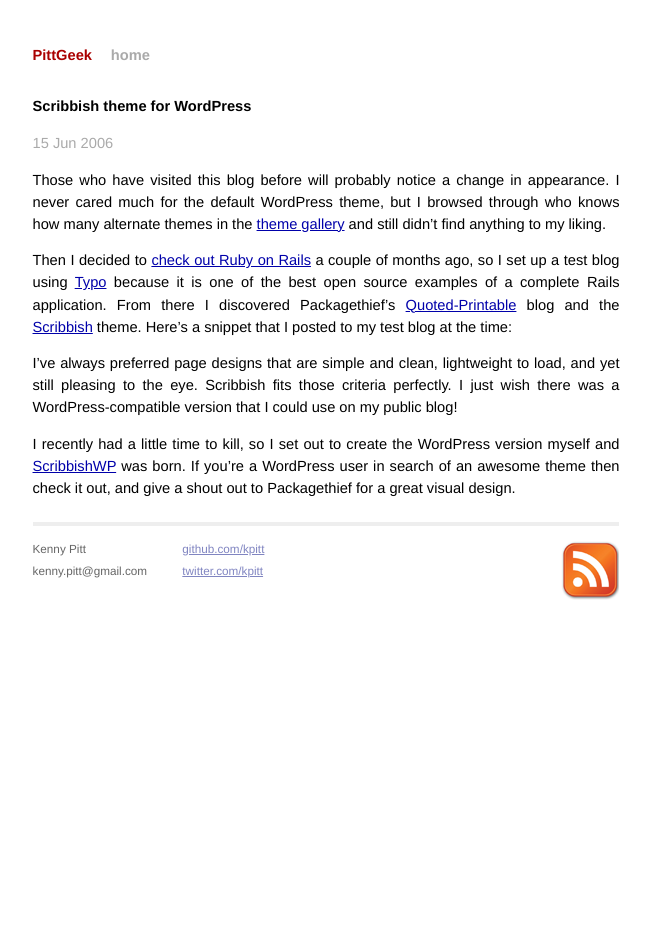
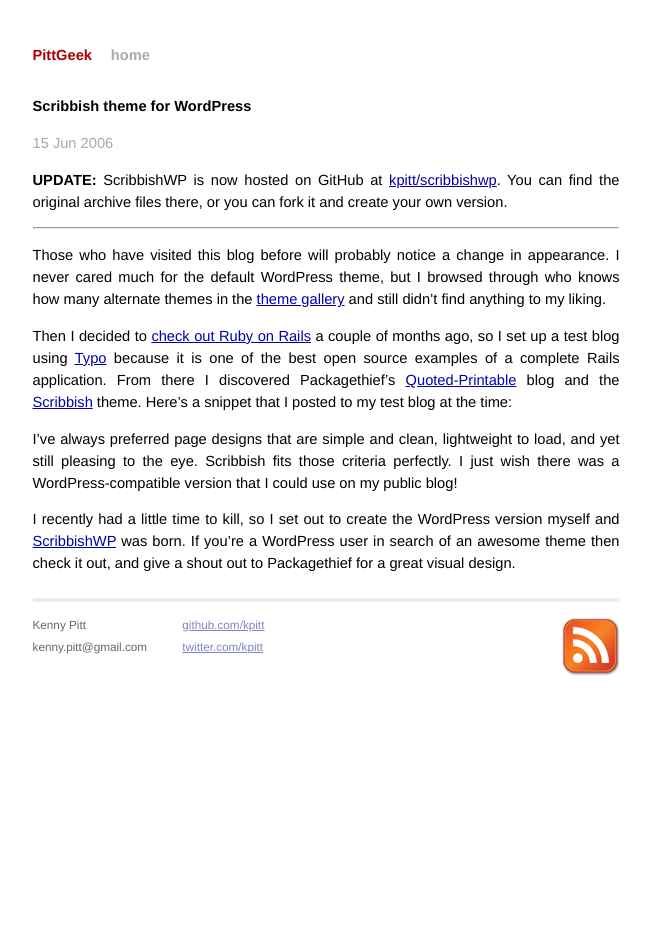
Before and after one commit to kpitt/kpitt.github.com, a Jekyll site: the page built from _posts/2006-06-15-scribbish-theme-for-wordpress.md, in a window 1280 px wide. Shown: the whole page, without its empty margins (314-965 px from the left). Built offline with Jekyll 4.4.1, drawn with Linux system fonts in a browser that asks for light colours; Markdown is read by kramdown in place of the engine named in the settings.

Commit message:
Update: ScribbishWP moved to GitHub.

```diff
--- a/_posts/2006-06-15-scribbish-theme-for-wordpress.md
+++ b/_posts/2006-06-15-scribbish-theme-for-wordpress.md
@@ -9,6 +9,10 @@
 - Blog
 ---
 
+**UPDATE:** ScribbishWP is now hosted on GitHub at [kpitt/scribbishwp](https://github.com/kpitt/scribbishwp).  You can find the original archive files there, or you can fork it and create your own version.
+
+---
+
 Those who have visited this blog before will probably notice a change in appearance. I never cared much for the default WordPress theme, but I browsed through who knows how many alternate themes in the [theme gallery](http://wordpress.org/extend/themes/) and still didn't find anything to my liking.
 
 Then I decided to [check out Ruby on Rails](/geekblog/2006/04/12/first-time-riding-the-rails/) a couple of months ago, so I set up a test blog using [Typo](http://typosphere.org/) because it is one of the best open source examples of a complete Rails application. From there I discovered Packagethief's [Quoted-Printable](http://quotedprintable.com/) blog and the [Scribbish](http://quotedprintable.com/pages/scribbish) theme. Here's a snippet that I posted to my test blog at the time:
```
